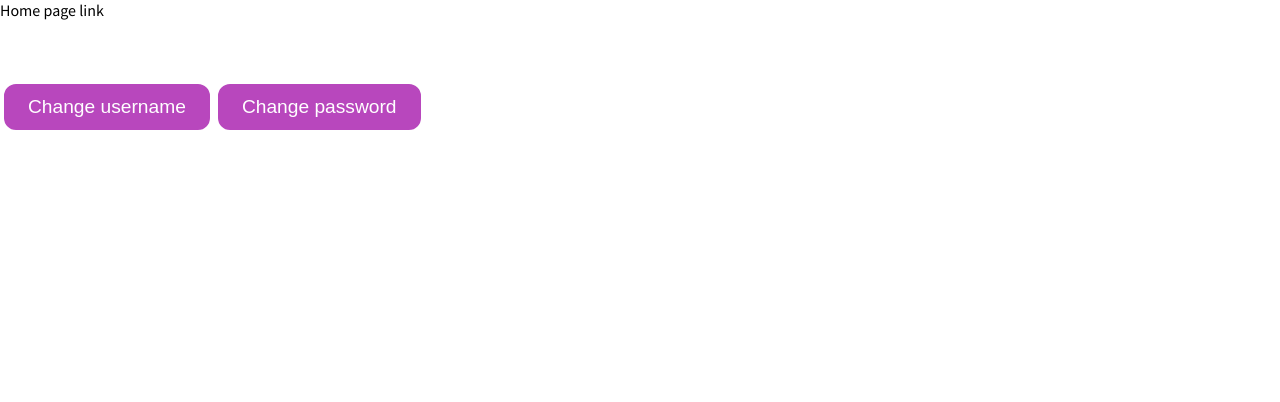
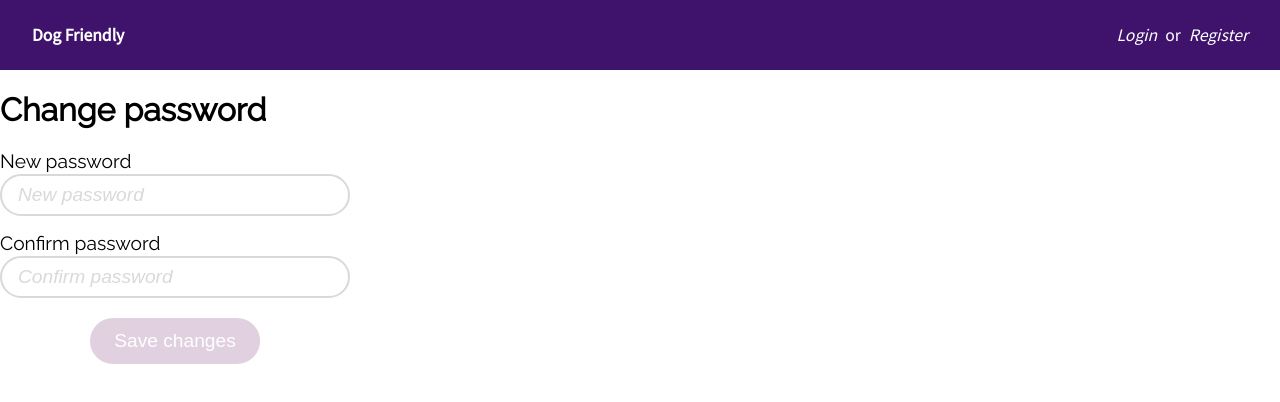
Before and after one commit to bmedvedec/DogFriendly, a Next.js app in the folder IzvorniKod/: page /changePassword in a window 1280 px wide. Shown: the top 402 px of the page. Built offline with nearby package versions, Linux system fonts and the light colour scheme; no server answers.

Commit message:
userInfo, changeInfo, changePassword finished and debugged
ostaje jedino uljepšati d-_-b

```diff
--- a/IzvorniKod/components/Header.jsx
+++ b/IzvorniKod/components/Header.jsx
@@ -12,9 +12,9 @@ export default function Header(params) {
 				<div className={styles.right}>
 					<div className={styles.accountInfo}>
 						<img src="/corgiHeader.png" alt="corgi header Icon for user" />
-						<Link href="/userinfo">Profile</Link>
+						<Link href="/userInfo">Profile</Link>
 					</div>
-					<span onClick={firebaseSignOut}><i>Sign out</i></span>
+					<Link href="/"><span onClick={firebaseSignOut}><i>Sign out</i></span></Link>
 				</div>
 			) : (
 				<div className={styles.right}>
--- a/IzvorniKod/pages/changePassword.jsx
+++ b/IzvorniKod/pages/changePassword.jsx
@@ -3,121 +3,187 @@ import Layout from "../components/layout";
 import { useAuth } from "../lib/context";
 import { collection, doc, getDoc, getDocs } from "firebase/firestore";
 import { db } from "../lib/firebase";
-import { useEffect, useState } from "react";
+import { useEffect, useState, useCallback } from "react";
+import debounce from "lodash.debounce";
 import { async } from "@firebase/util";
 import PlacanjeForm from "../components/forms/PlacanjeForm";
 import PersonalForm from "../components/forms/PersonalForm";
 import CompanyForm from "../components/forms/CompanyForm";
-
-export default function UserInfo() {
-	// sprema kontekst autentifikacije u authUser
-	const { authUser } = useAuth();
-	// inicijalizacija hook state-a za podatke o korisniku, podatke o firmi i da li je korisnik vlasnik firme
-	const [userInfo, setUserInfo] = useState(null);
-	const [companyInfo, setCompanyInfo] = useState(null);
-
-	// funkcija koja povlaci podatke o korisniku iz baze i ako je korisnik vlasnik firme, povlaci i podatke o firmi
-	// poziva se na promjenu authUser-a
-	useEffect(() => {
-		async function getUserInfo() {
-			const docRef = doc(db, "users", authUser.uid); // referenca na dokument korisnika
-			const docSnap = await getDoc(docRef); // povlaci podatke o korisniku iz baze koji imaju id jednak authUser.uid
-			if (docSnap.exists()) {
-				// ako postoji dokument sa tim id-em
-				setUserInfo(docSnap.data()); // sprema podatke o korisniku u hook state
-				if (docSnap.data().companyOwner) {
-					// ako je korisnik vlasnik firme
-					const companyRef = collection(db, "companies"); // referenca na kolekciju firmi
-					const companySnap = await getDocs(companyRef); // povlaci sve dokumente iz kolekcije firmi
-					companySnap.forEach((doc) => {
-						// prolazi kroz sve dokumente iz kolekcije firmi
-						if (doc.data().owner === authUser.uid) {
-							// ako je id vlasnika firme jednak authUser.uid
-							setCompanyInfo(doc.data()); // sprema podatke o firmi u hook state
-						}
-					});
-				}
-			} else {
-				console.log("No such document!");
-			}
-		}
-		if (authUser) {
-			getUserInfo();
-			console.log(userInfo);
-		}
-	}, [authUser]);
+import Header from "../components/Header";
+import { getAuth, updatePassword } from "firebase/auth";
+import { useMyHooks } from "../lib/hooks";
 
 
-	// function that redirects to changeInfo page when button is clicked and sends userInfo as a prop
-	const changeInfo = () => {
-		window.location.href = "/changeInfo";
-	};
+
+export default function changePassword() {
+	// inicijalizacija hook state-a
+
+	const [loading, setLoading] = useState(false);
+
+
+	const [newPassword, setNewPassword] = useState("");
+	const [passwordError, setPasswordError] = useState("");
+
+	const [confirmPassword, setConfirmPassword] = useState("");
+	const [confirmPasswordError, setConfirmPasswordError] = useState("");
+
+	const [disabled, setDisabled] = useState(false); // disabled state za submit button
+
+	const { checkPasswordBlacklist } = useMyHooks();
+
+
+	// funkcija (hook) koja se izvrsava svaki put kada se promijeni vrijednost new password
+	useEffect(() => {
+		if (
+			newPassword &&
+			!passwordError &&
+
+			!loading
+		) {
+			// ako su sva polja popunjena i nema gresaka, omoguci submit button, inace onemoguci
+			setDisabled(false);
+		} else {
+			setDisabled(true);
+		}
+	}, [newPassword, loading]); // state-ovi koji se provjeravaju
+
+	useEffect(() => {
+		if (
+			confirmPassword &&
+			!confirmPasswordError &&
+
+			!loading
+		) {
+			// ako su sva polja popunjena i nema gresaka, omoguci submit button, inace onemoguci
+			setDisabled(false);
+		} else {
+			setDisabled(true);
+		}
+	}, [confirmPassword, loading]); // state-ovi koji se provjeravaju
 
 
 
 
+	const checkPassword = useCallback(
+		debounce(async (password) => {
+			setLoading(true);
+			if (password.length < 8) { // ako je password manji od 8 znakova, postavi passwordError
+				setPasswordError("Password must be at least 8 characters");
+			} else {
+				const isBlacklisted = await checkPasswordBlacklist(password);
+				if (isBlacklisted) { // ako je password na blacklisti, postavi passwordError
+					setPasswordError("Password blacklisted, too common!");
+					setLoading(false);
+				} else { // inace postavi passwordError na prazan string
+					setPasswordError("");
+					setLoading(false);
+				}
+			}
+		}, 500),
+		[]
+	);
+
+	const checkConfirmPassword = useCallback(
+		// check if newPassword and confirmPassword are equal
+
+		debounce(async (confirmPassword) => {
+			setLoading(true);
+			if (confirmPassword !== newPassword) { // ako je password manji od 8 znakova, postavi passwordError
+				setConfirmPasswordError("Passwords do not match");
+			} else {
+				setConfirmPasswordError("");
+				setLoading(false);
+			}
+		}, 500),
+		[newPassword]
+	);
+
+
+
+
+	// function which updates password in firestore
+	async function changePassword(event) {
+
+		event.preventDefault(); // sprijecava ponovno ucitavanje stranice
+
+
+		console.log(newPassword);
+		const auth = getAuth();
+		const user = auth.currentUser;
+		console.log(user);
+
+		updatePassword(user, newPassword)
+			.then(() => {
+				console.log("Password updated!");
+				alert("Password changed!")
+
+				//after pressing ok on alert go to userinfo page
+				window.location.href = "/userInfo";
+
+
+
+			})
+			.catch((error) => {
+				console.log(error);
+
+			});
+	}
+
+
 	return (
 		<Layout>
-			<a href="/">Home page link</a>
+			<Header />
 
-			{/* <h1>User info</h1>
-			{userInfo && <p>{userInfo.username}</p>}
-			{userInfo && <p>{userInfo.email}</p>}
-			{companyInfo && <p>{userInfo.paymentInfo.firstName}</p>}
-			{companyInfo && <p>{userInfo.paymentInfo.lastName}</p>}
-			{companyInfo && <p>{userInfo.paymentInfo.companyNamePay}</p>}
-			{companyInfo && <p>{userInfo.paymentInfo.companyOIBPay}</p>}
-			{companyInfo && <p>{userInfo.paymentInfo.address}</p>}
-			{companyInfo && <p>{userInfo.paymentInfo.country}</p>}
-			{companyInfo && <p>{userInfo.paymentInfo.region}</p>}
-			{companyInfo && <p>{userInfo.paymentInfo.city}</p>}
-			{companyInfo && <p>{userInfo.paymentInfo.zipCode}</p>}
-			{companyInfo && <p>{userInfo.paymentInfo.VAT}</p>}
-			{companyInfo && <p>{userInfo.paymentInfo.cardNumber}</p>}
-			{companyInfo && <p>{userInfo.paymentInfo.cardExpiryDate}</p>}
-			{companyInfo && <p>{userInfo.paymentInfo.cardCVC}</p>} */}
+			<div className={styles.login}>
+				<h1>Change password</h1>
 
-			{/* <br />
-			{companyInfo && (
-				<p>
-					<b>Company info</b>
-				</p>
-			)}
-			{companyInfo && <p>{companyInfo.name}</p>}
-			{companyInfo && <p>{companyInfo.address}</p>}
-			{companyInfo && <p>{companyInfo.description}</p>}
-			{companyInfo && <p>{companyInfo.phone}</p>}
-			{companyInfo && <p>{companyInfo.type}</p>}
-			{companyInfo && <p>{userInfo.dateOfExpiry.toDate().toString()}</p>} */}
+				<form onSubmit={changePassword}>
 
+					<div className="input-container">
+						<label htmlFor="newPassword">New password</label>
 
-			{userInfo && <h1>Personal Information</h1>}
-			{userInfo && <PersonalForm props={userInfo} />}
+						<input
+							name="newPassword"
+							type="password"
+							placeholder="New password"
+							onChange={(event) => {
+								// svaki put kada se promijeni vrijednost password-a, pozovi funkciju checkPassword
+								setLoading(true);
+								setNewPassword(event.target.value);
+								checkPassword(event.target.value);
+							}}
+						/>
+						{passwordError && <p className="error">{passwordError}</p>}
 
-			<br />
-			<br />
+					</div>
 
-			{companyInfo && <h1>Company Information</h1>}
-			{companyInfo && <CompanyForm props={companyInfo} />}
+					<div className="input-container">
+						<label htmlFor="confirmPassword">Confirm password</label>
 
-			<br />
-			<br />
+						<input
+							name="confirmPassword"
+							type="password"
+							placeholder="Confirm password"
+							onChange={(event) => {
+								// svaki put kada se promijeni vrijednost password-a, pozovi funkciju checkPassword
+								setLoading(true);
+								setConfirmPassword(event.target.value);
+								checkConfirmPassword(event.target.value);
+							}}
+						/>
+						{confirmPasswordError && <p className="error">{confirmPasswordError}</p>}
 
-			{companyInfo && <h1>Payment Information</h1>}
-			{companyInfo && <PlacanjeForm props={userInfo.paymentInfo} />}
+					</div>
 
-			<button
-				className={styles.button}
-				onClick={changeInfo}
-				type="submit">
-				Change username
-			</button>
-			<button
-				a href="/changePassword"
-				className={styles.button}
-				type="button">
-				Change password
-			</button>
+					<input
+						className={styles.button}
+						type="submit"
+						value="Save changes"
+						disabled={disabled}
+					/>
+				</form>
+			</div>
+
 
 
 
--- /dev/null
+++ b/IzvorniKod/styles/userinfo.module.scss
@@ -0,0 +1,25 @@
+
+.button {
+    background: #B847BD;
+    color: white;
+    margin-bottom: 8px;
+    border: 4px solid white;
+    border-radius: 32px;
+    font-size: 1.2rem;
+    padding: 12px 24px;
+
+    &:hover {
+        border: 4px solid #dba3de;
+        cursor: pointer;
+    }
+
+    &:focus {
+        outline: none;
+        border: 4px solid #dba3de;
+    }
+
+    &:disabled {
+        background: #e0d0e0;
+        cursor: not-allowed;
+    }
+}
```
Also changed, not shown: IzvorniKod/pages/changeInfo.jsx (+20 -38 lines), IzvorniKod/pages/userinfo.jsx (+12 -21 lines).
